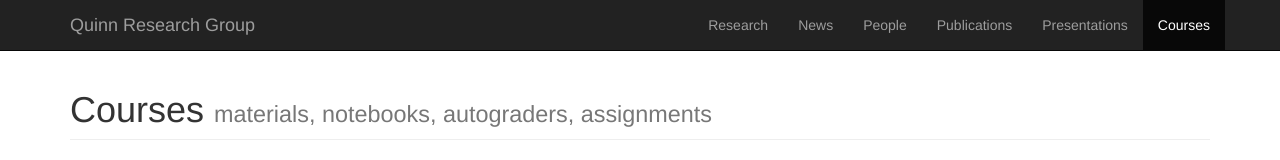
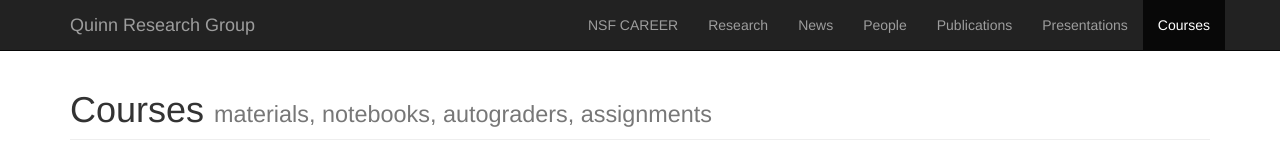
Before and after one commit to quinngroup/quinngroup.github.io, a plain HTML site: page courses.html in a window 1280 px wide. Shown: the top 160 px of the page. Drawn offline with Linux system fonts and the light colour scheme.

Commit message:
Modified header to include new top-level NSF CAREER landing page links.

```diff
--- a/courses.html
+++ b/courses.html
@@ -48,6 +48,9 @@
             <!-- Collect the nav links, forms, and other content for toggling -->
             <div class="collapse navbar-collapse" id="bs-example-navbar-collapse-1">
                 <ul class="nav navbar-nav navbar-right">
+                    <li>
+                        <a href="nsf-career.html">NSF CAREER</a>
+                    </li>
                     <li>
                         <a href="research.html">Research</a>
                     </li>
```
Also changed, not shown: index.html (+3 -0 lines), news.html (+3 -0 lines), people.html (+3 -0 lines), presentations.html (+3 -0 lines), publications.html (+3 -0 lines), research.html (+3 -0 lines).
